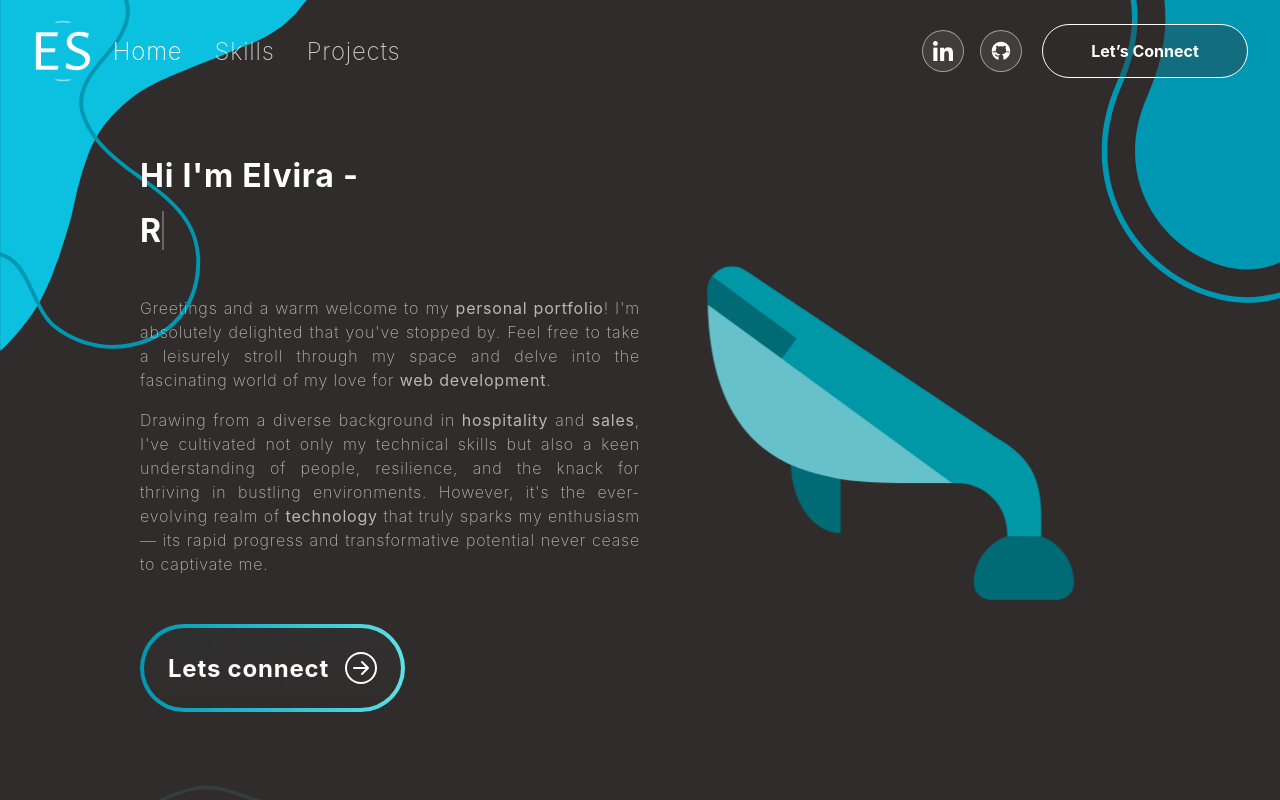
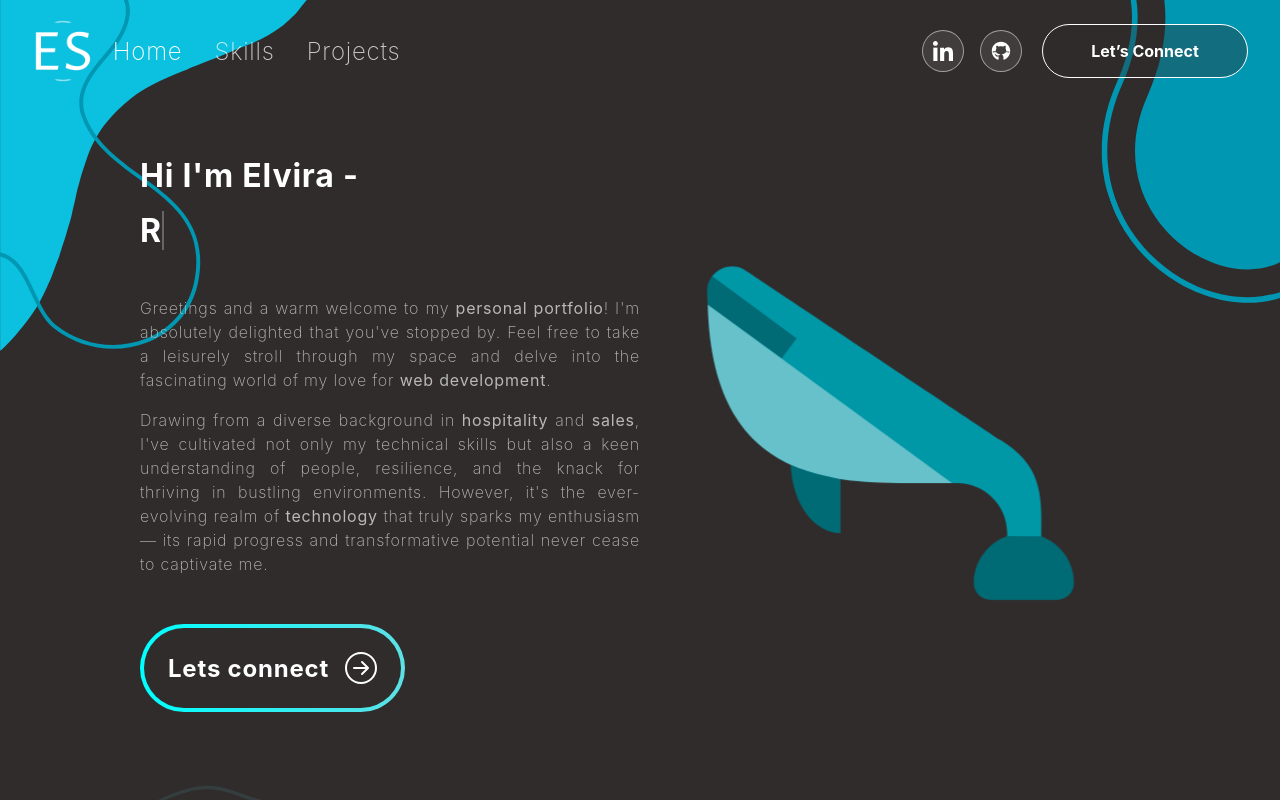
Before and after one commit to ElviraShatilov/personal-website, a React (Vite) app: page / in a window 1280 px wide. Shown: the top 800 px of the page. Built offline with nearby package versions, Linux system fonts and the light colour scheme.

Commit message:
Update color of banner connect button

```diff
--- a/src/App.css
+++ b/src/App.css
@@ -319,8 +319,8 @@ nav.navbar[aria-expanded="true"] {
   padding: 1.5rem;
   color: white;
   display: inline-block;
-  background: linear-gradient(#302c2cf9, #302c2c) padding-box,
-    linear-gradient(to right, #0097b2, #5ce1e6) border-box;
+  background: linear-gradient(#302c2c, #302c2c) padding-box,
+    linear-gradient(to right, #00ffff, #5ce1e6) border-box;
   border-radius: 50em;
   border: 4px solid transparent;
   margin: 2rem auto;
```
